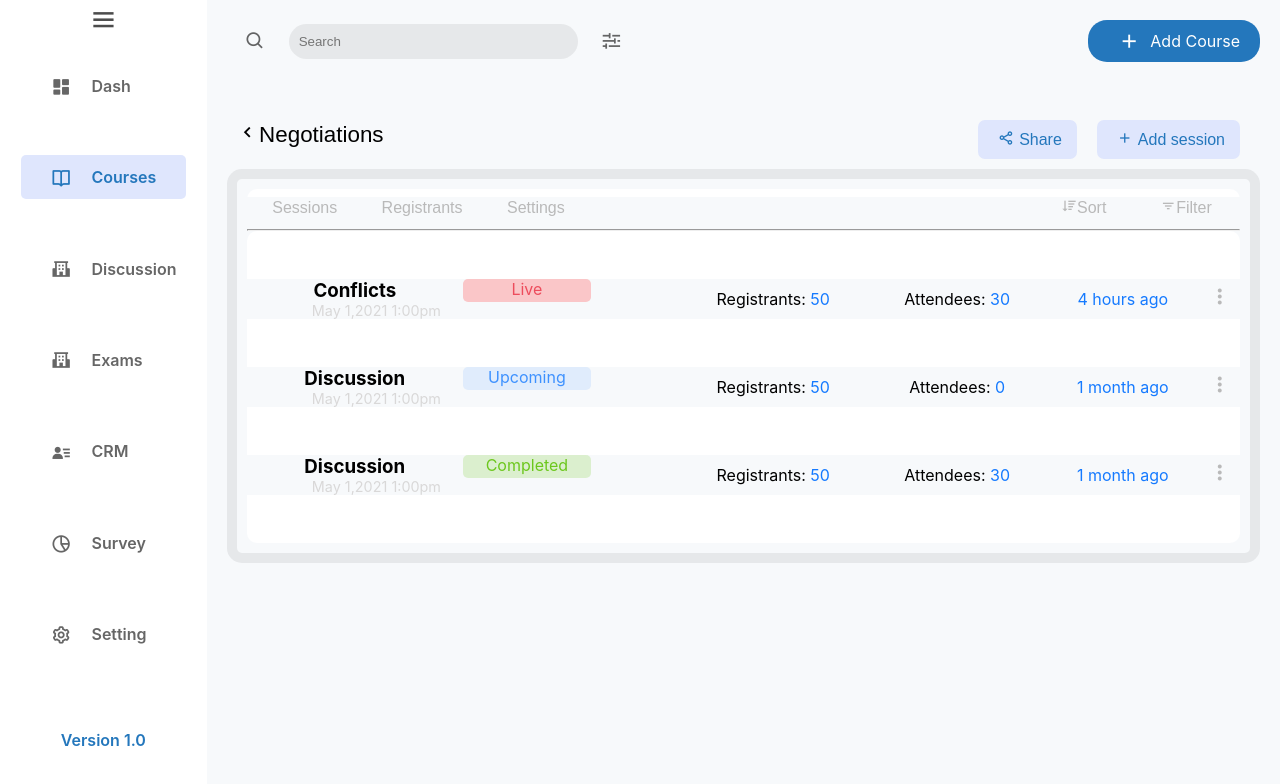
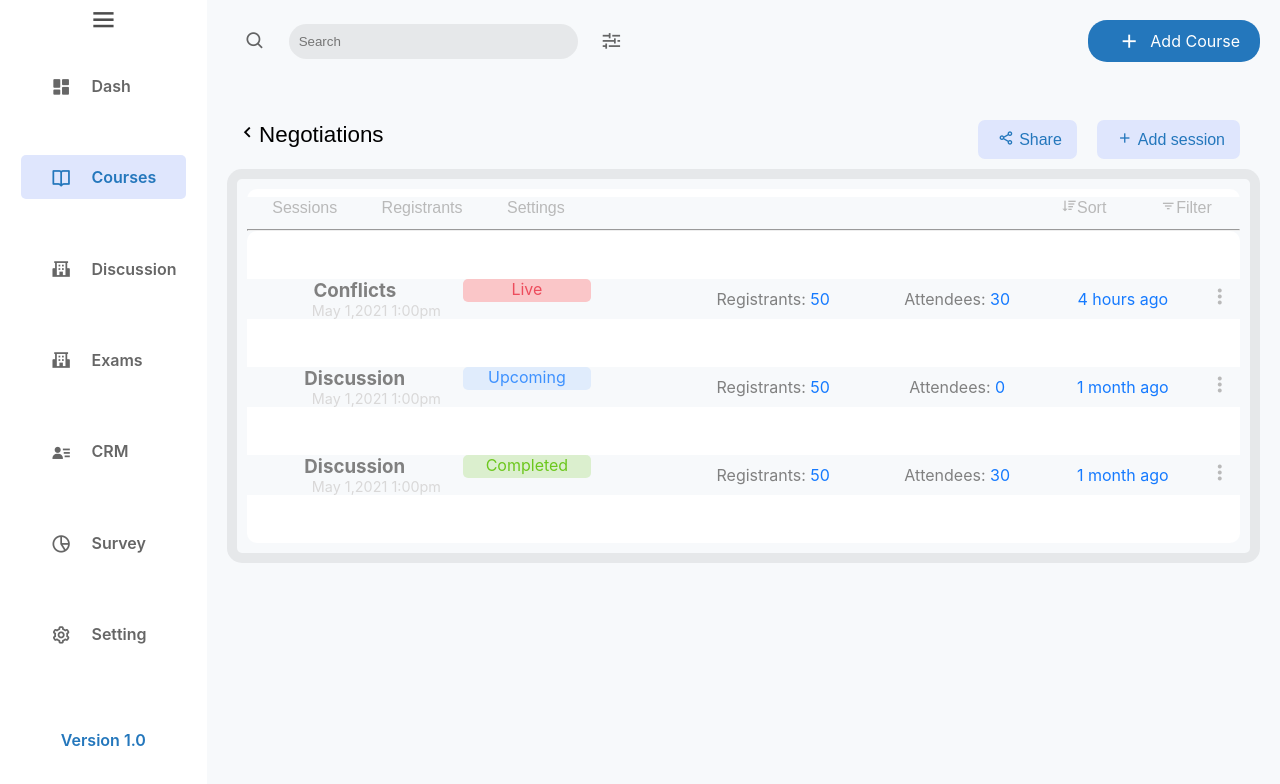
Before and after one commit to shahnawaz0011/assignment, a React (Create React App) app: page /courses in a window 1280 px wide. Shown: the top 784 px of the page. Built offline with nearby package versions, Linux system fonts and the light colour scheme.

Commit message:
changes to p

```diff
--- a/src/Components/pages/courses/Negotiation/Negotiation.jsx
+++ b/src/Components/pages/courses/Negotiation/Negotiation.jsx
@@ -20,7 +20,7 @@ const Negotiation = ()=>{
                     <div style={{flexGrow:"0.3"}}><button><i class='bx bx-sort-down'></i>Sort</button></div>
                     <div style={{flexGrow:"0.3"}}><button><i class='bx bx-filter'></i>Filter</button></div>
                 </div>
-                <hr style={{width:"100%"}}/>
+                <hr style={{width:"100%",backgroundColor:"#E5E5E5"}}/>
                 <Sessions/>
             </div>
 
--- a/src/Components/pages/courses/Negotiation/Sessions/SessionBox/SessionBox.css
+++ b/src/Components/pages/courses/Negotiation/Sessions/SessionBox/SessionBox.css
@@ -33,3 +33,6 @@
     color:#B9B9B9;
     font-size: 1.5em;
 }
+.td__header{
+    color:#808080;
+}
--- a/src/Components/pages/courses/Negotiation/Sessions/SessionBox/SessionBox.jsx
+++ b/src/Components/pages/courses/Negotiation/Sessions/SessionBox/SessionBox.jsx
@@ -1,6 +1,11 @@
 import React from 'react';
 import './SessionBox.css';
 const SessionBox = ({sessionType,Heading,Date,RegCount,AttendeesCount,Time})=>{
+    const styles = {
+        p:{
+            color:"#808080"
+        }
+    }
     return(
         <tr>
             <td>
@@ -13,10 +18,10 @@ const SessionBox = ({sessionType,Heading,Date,RegCount,AttendeesCount,Time})=>{
                 </div>
             </td>
             <td>
-                <p>Registrants: <span className='p__innerLink'>{RegCount}</span></p>
+                <p style={styles.p}>Registrants: <span className='p__innerLink'>{RegCount}</span></p>
             </td>
             <td>
-                <p>Attendees: <span className='p__innerLink'>{AttendeesCount}</span></p>
+                <p style={styles.p}>Attendees: <span className='p__innerLink'>{AttendeesCount}</span></p>
             </td>
             <td>
                 <span className='p__innerLink'>{Time}</span>
```
